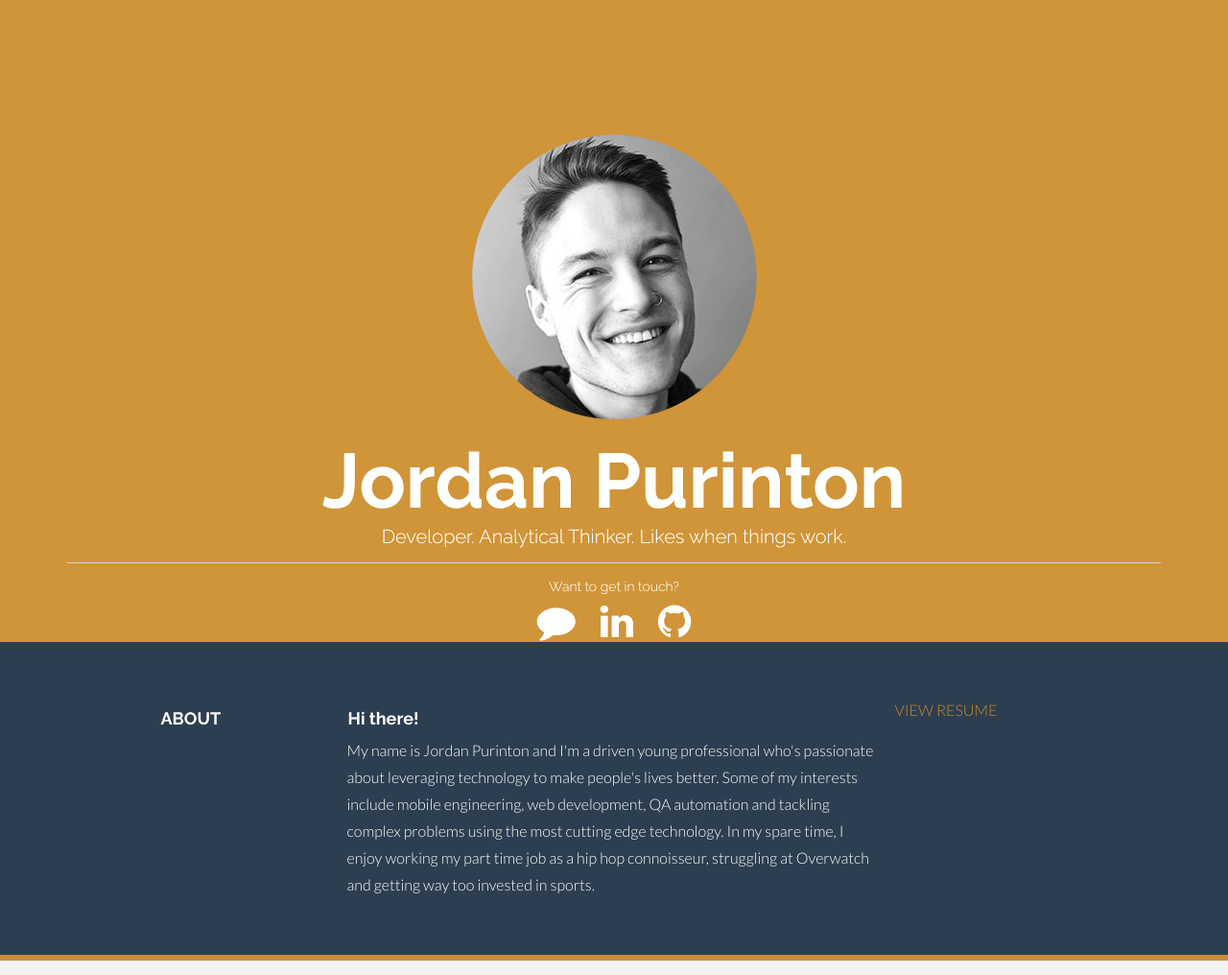
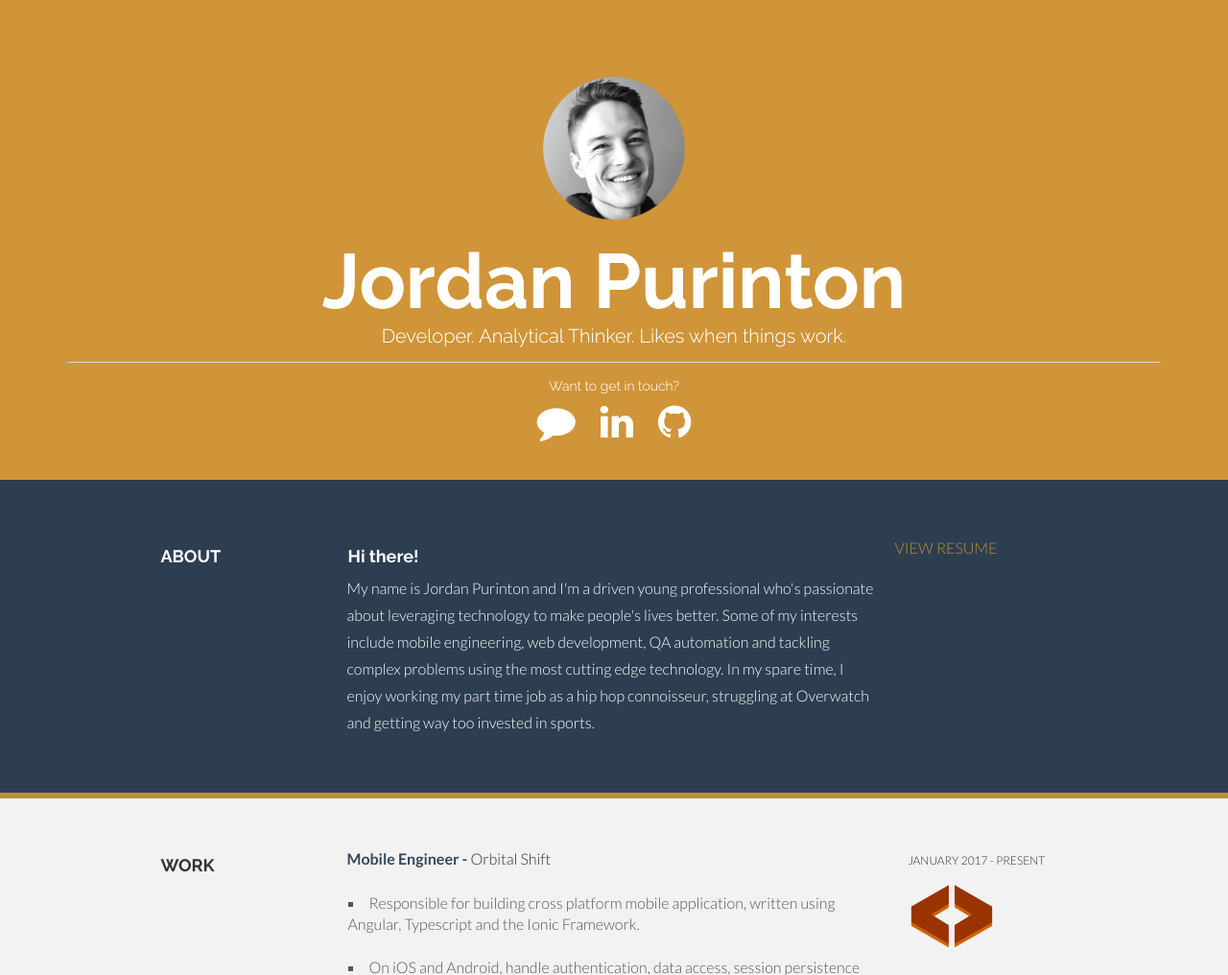
Before and after one commit to jordanpurinton/jordanpurinton.github.io, a PHP site: page / in a window 1280 px wide. Shown: the top 1016 px of the page at 96% size. Run offline with PHP 8.4, Linux system fonts and the light colour scheme; some libraries are stand-ins or nearby versions.

Commit message:
Update main.css

```diff
--- a/Theme/assets/css/main.css
+++ b/Theme/assets/css/main.css
@@ -75,6 +75,7 @@ li {
 
 #circlepic {
     top: 100px;
+    zoom: 50%;
 
 }
 
@@ -160,10 +161,10 @@ li {
 /* Header Wrap */
 #headerwrap {
     background: url(../img/header-bg.jpg) no-repeat center top;
-    padding-top: 140px;
+    padding-top: 80px;
     text-align: center;
     background-position: center center;
-    min-height: 600px;
+    min-height: 500px;
     width: 100%;
     -webkit-filter: brightness(105%);
 
```
